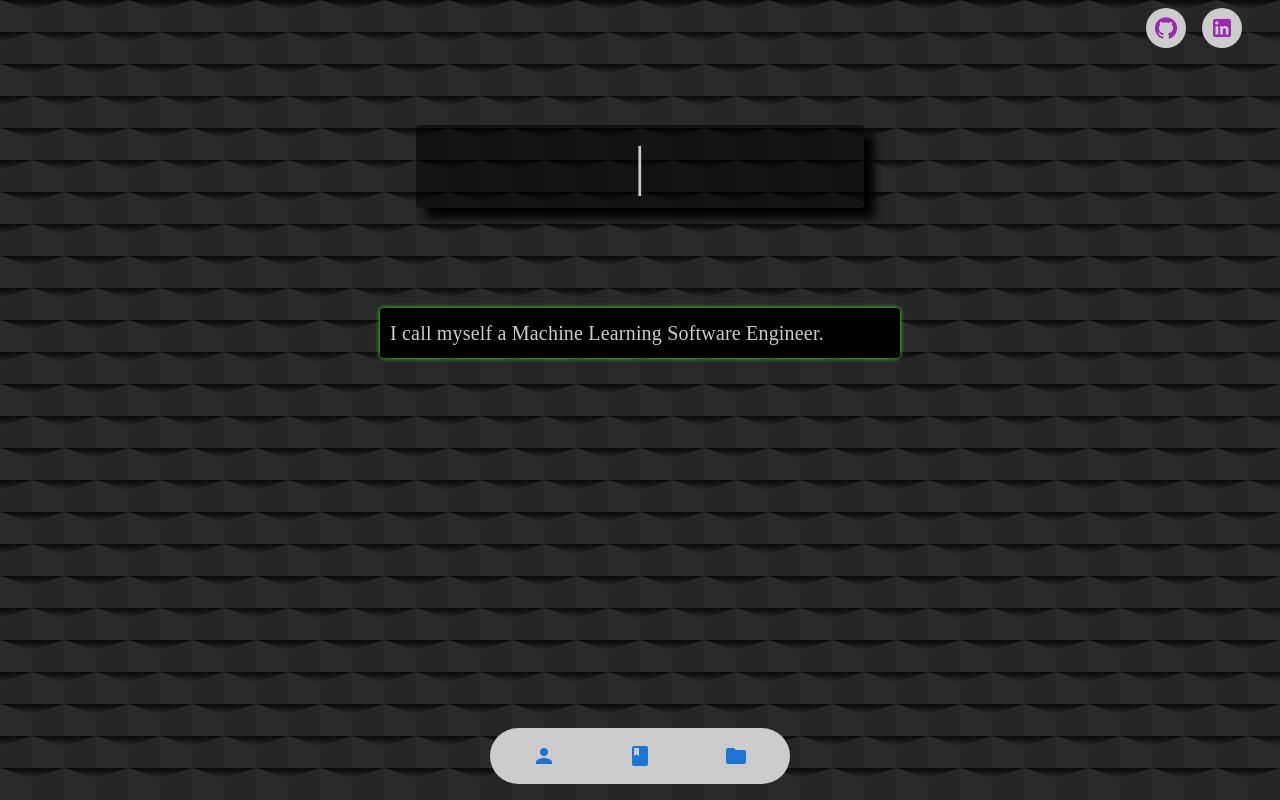
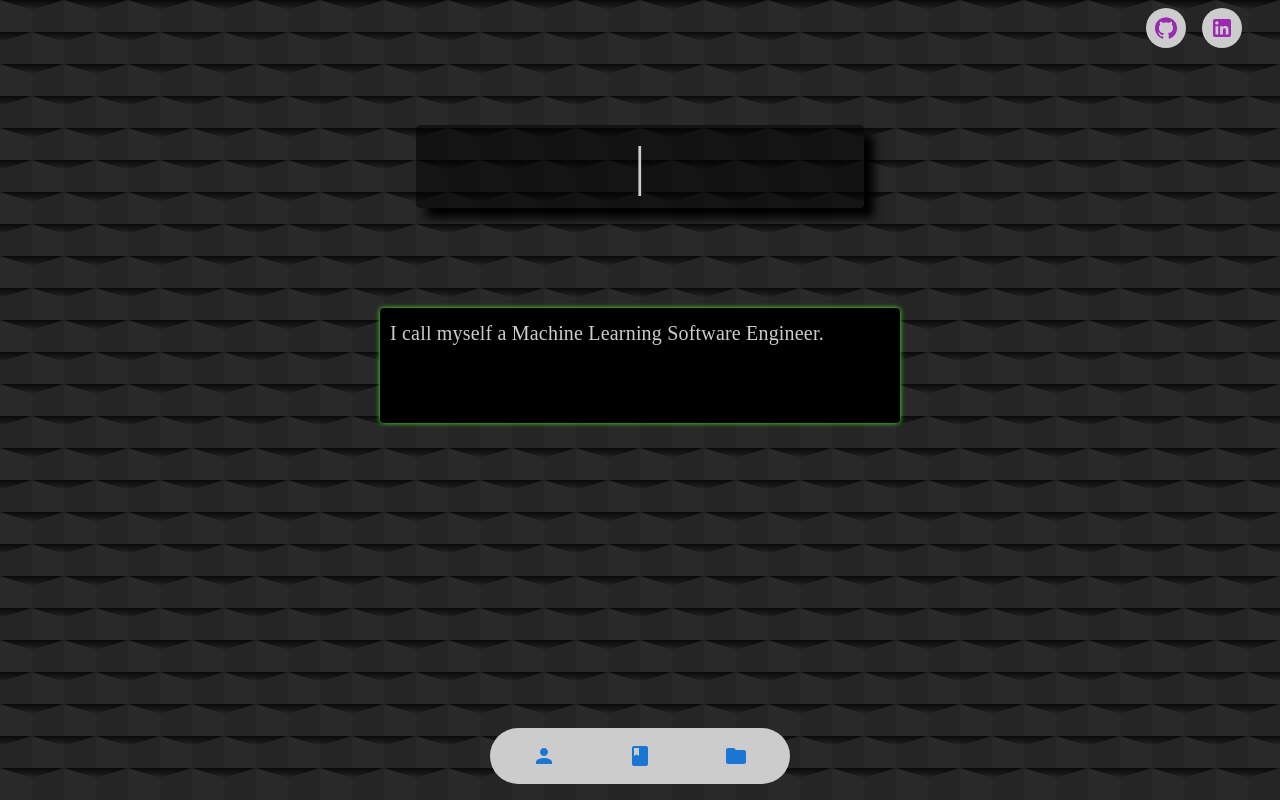
Before and after one commit to aceniccola/webportfolio, a React (Create React App) app: page / in a window 1280 px wide. Shown: the top 800 px of the page. Built offline with nearby package versions, Linux system fonts and the light colour scheme; a web font is replaced by a local one.

Commit message:
some restyling

```diff
--- a/src/components/intro.js
+++ b/src/components/intro.js
@@ -1,5 +1,6 @@
 import * as React from "react";
 import Typed from "typed.js";
+import face from "../static/FunnyFace.jpeg";
 import {Paper, Typography, Stack} from '@mui/material';
 // Supports weights 200-900
 import '@fontsource-variable/source-code-pro';
@@ -9,6 +10,12 @@ import '@fontsource/monofett';
 import '@fontsource/preahvihear';
 
 function Intro(){
+    // const img = React.useRef(null);
+    // function createImage() {
+    //     let devImage = new Image(img.current);
+    //     devImage.src = "../static/FunnyFace.jpeg";
+    //     img.appendChild(devImage);
+    //  }
     // Create reference to store the DOM element containing the animation
     const el = React.useRef(null);
 
@@ -72,7 +79,7 @@ function Intro(){
     sx={{
       backgroundColor: 'rgba(0,0,0, 0.5)',
       boxShadow: '10px 10px 10px rgba(0,0,0, 0.99)',
-      width: '70%',
+      minWidth: '70%',
     }}
   >
     <Typography
@@ -86,7 +93,7 @@ function Intro(){
   <Paper
     elevation='100'
     style={{ marginTop: '100px', width: '500px', padding: '10px' }}
-    sx={{ backgroundColor: '#000', boxShadow: '0 0 5px rgba(74, 246, 38, 0.99)' }}
+    sx={{ backgroundColor: '#000', boxShadow: '0 0 5px rgba(74, 246, 38, 0.99)', minWidth: '500px', minHeight:'95px' }}
   >
     {/* Adjust padding as needed */}
     <Typography
@@ -98,6 +105,9 @@ function Intro(){
       {/* Your content goes here */}
     </Typography>
   </Paper>
+  <div>
+    <face/>
+  </div>
 
           <Stack direction = 'row' alignItems="baseline" justifyContent='space-between ' spacing={3} style={{ marginTop: '5000px', width: '90%', }} sx={{transform: 'translateX(5.60%)'}}>
 
```
Also changed, not shown: 1 other file (tests, documents, lock files or other folders).
